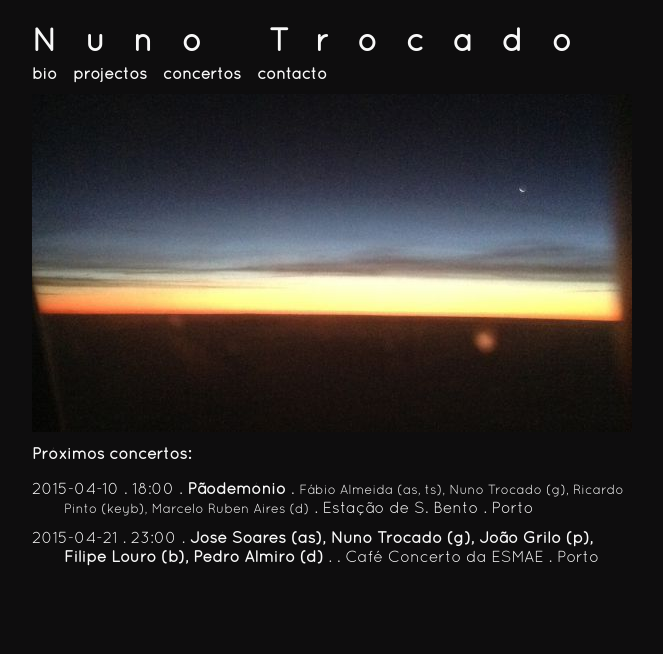
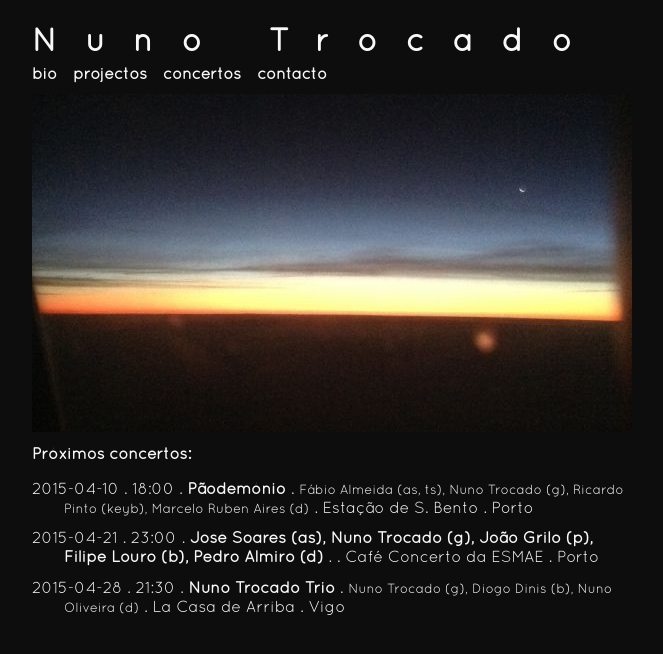
Before and after one commit to ntrocado/ntrocado.github.io, a Jekyll site: the page built from index.html, in a window 1280 px wide. Shown: the top 654 px of the page, without its empty margins (308-971 px from the left). Built offline with Jekyll 4.4.1, drawn with Linux system fonts in a browser that asks for light colours.

Commit message:
Actualização agenda

```diff
--- a/_data/concertos.yml
+++ b/_data/concertos.yml
@@ -28,3 +28,9 @@
   local: Café Concerto da ESMAE
   cidade: Porto
   membros:
+
+- datahora: 2015-04-28 21:30:00 +0000
+  projecto: Nuno Trocado Trio
+  local: La Casa de Arriba
+  cidade: Vigo
+  membros: Nuno Trocado (g), Diogo Dinis (b), Nuno Oliveira (d)
```
